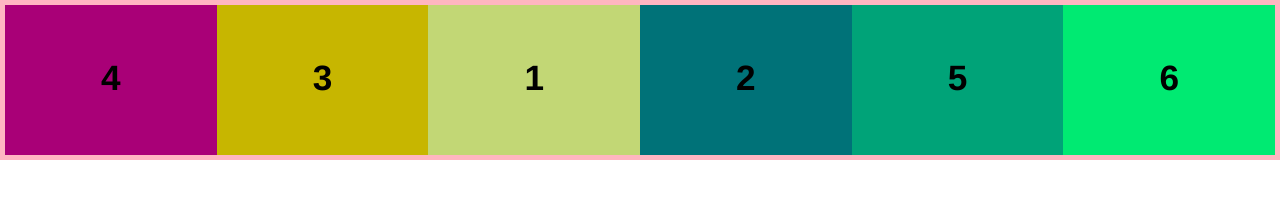
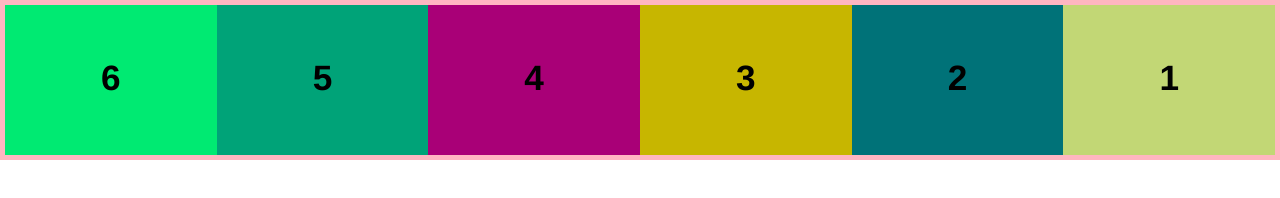
Before and after one commit to itschool-front/cssFlexLayout, a website: page index.html in a window 1280 px wide. Drawn offline with Linux system fonts and the light colour scheme.

Commit message:
prop.: flex-direction:row-reverse

```diff
--- a/css/custom.css
+++ b/css/custom.css
@@ -10,6 +10,7 @@ ul#flex-container{
    padding: 5px;
 
    display: flex;
+   flex-direction: row-reverse;
 }
 
 ul li{
@@ -25,7 +26,7 @@ ul li{
 
 ul li:first-child{ background-color: #c2d775 }
 ul li:nth-child(2){ background-color: #007278 }
-ul li:nth-child(3){ background-color: #c7b600; order: -1 }
-ul li:nth-child(4){ background-color: #a90077; order: -2 }
+ul li:nth-child(3){ background-color: #c7b600 }
+ul li:nth-child(4){ background-color: #a90077 }
 ul li:nth-child(5){ background-color: #00a378 }
 ul li:last-child{ background-color: #00ea72 }
```
